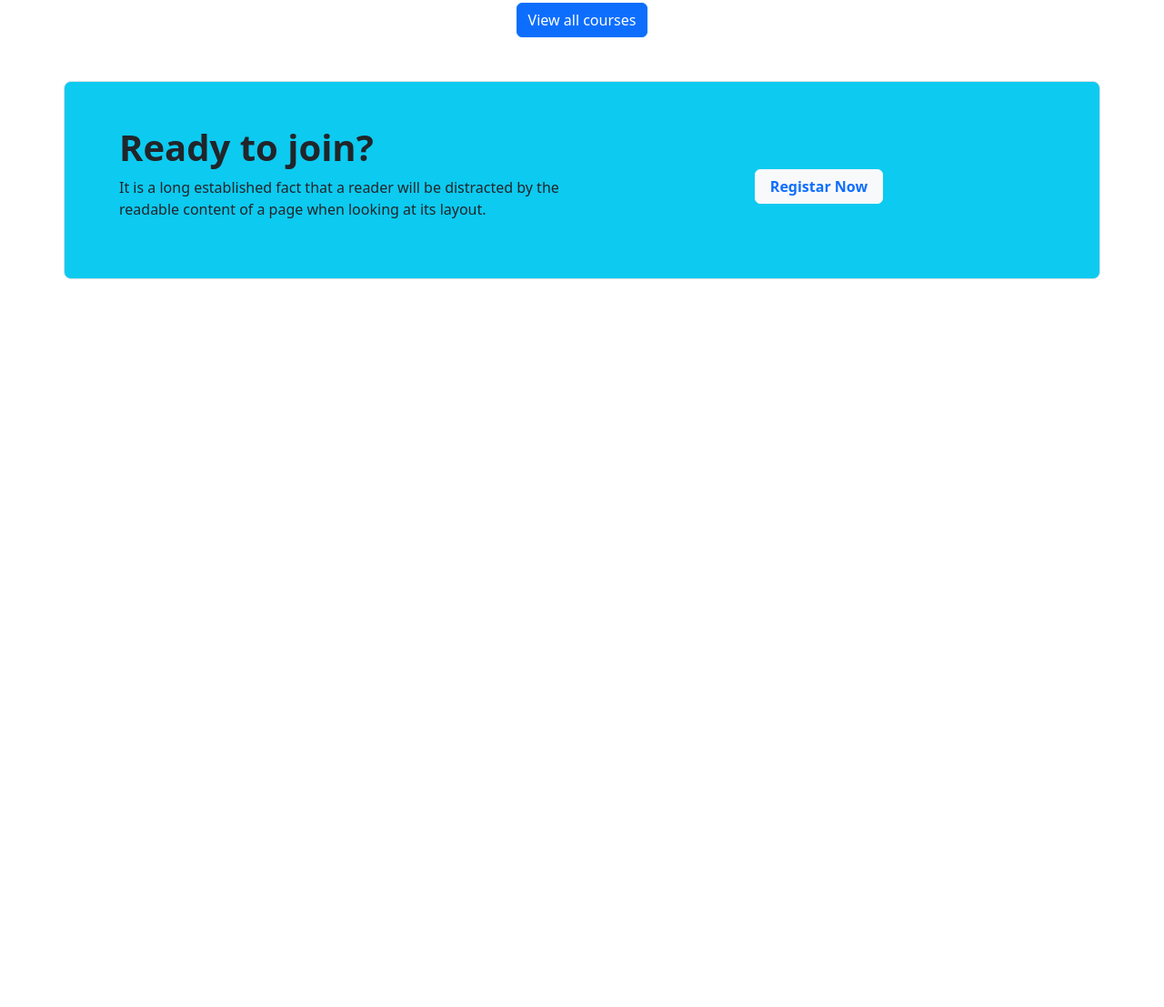
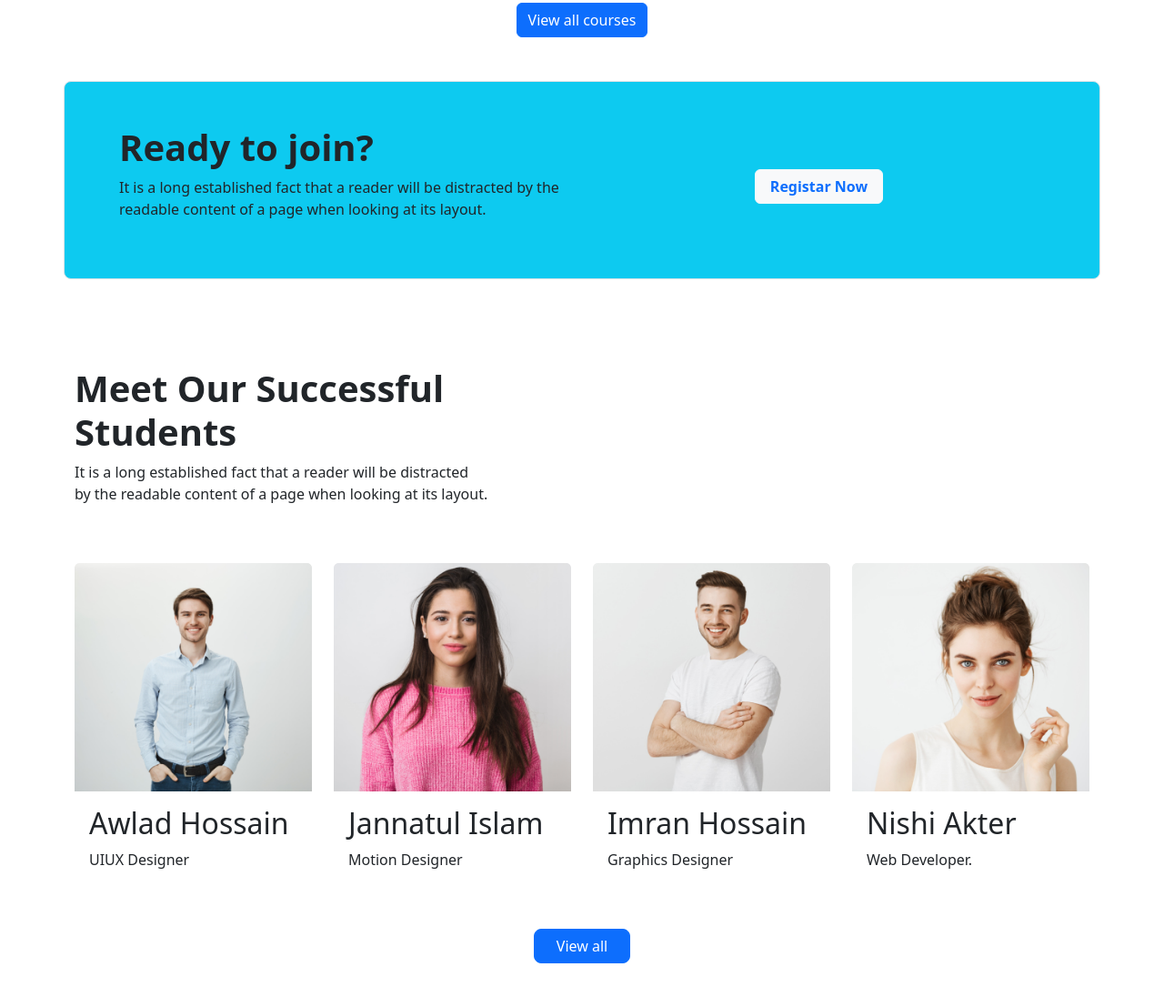
Before and after one commit to nhn1998/Assaingment-3, a plain HTML site: page index.html in a window 1280 px wide. Shown: the part 1719-2826 px from the top of the page at 91% size. Before the commit the page ends 2026 px from the top, so only its background shows below. Drawn offline with nearby package versions, Linux system fonts and the light colour scheme.

Commit message:
successful student added

```diff
--- a/index.html
+++ b/index.html
@@ -127,7 +127,7 @@
       </section>
       <!-- Elearing sections end -->
       <!-- registar section Started -->
-      <section class="container">
+      <section class="container pb-5">
         <div>
           <div class="row bg-info p-5 border rounded-3">
             <div class="col-lg-6 col-md-12">
@@ -162,6 +162,53 @@
         </div>
       </section>
       <!-- registar section end -->
+      <!-- successful student section start -->
+        <section class="container pt-5">
+            <div class="pb-5">
+              <h1 class="fw-bold">Meet Our Successful <br> Students</h1>
+          <p>It is a long established fact that a reader will be distracted <br> by the readable content of a page when looking at its layout.</p>
+            </div>
+          <div class="row row-cols-lg-4 row-cols-md-2 row-cols-sm-1 pb-5">
+            <div class="col-12 card border-0">
+              <img src="images/student/student-1.png" class="card-img-top img-fluid w-100" alt="...">
+              <div class="card-body">
+                <div class="card-title">
+                  <h2>Awlad Hossain</h2>
+                </div>
+                <p class="card-text">UIUX Designer</p>
+              </div>
+            </div>
+            <div class="col-12 card border-0">
+              <img src="images/student/student-2.png" class="card-img-top img-fluid w-100" alt="...">
+              <div class="card-body">
+                <div class="card-title">
+                  <h2>Jannatul Islam</h2>
+                </div>
+                <p class="card-text">Motion Designer</p>
+              </div>
+            </div>
+            <div class="col-12 card border-0">
+              <img src="images/student/student-3.png" class="card-img-top img-fluid w-100" alt="...">
+              <div class="card-body">
+                <div class="card-title">
+                  <h2>Imran Hossain</h2>
+                </div>
+                <p class="card-text">Graphics Designer</p>
+              </div>
+            </div>
+            <div class="col-12 card border-0">
+              <img src="images/student/student-4.png" class="card-img-top " alt="...">
+              <div class="card-body">
+                <div class="card-title">
+                  <h2>Nishi Akter</h2>
+                </div>
+                <p class="card-text">Web Developer.</p>
+              </div>
+            </div>
+          </div>
+          <span class="d-flex justify-content-center"><button class="btn btn-primary px-4 rounded-3 mb-5">View all</button> </span>
+        </section>
+      <!-- successful student section end -->
     </main>
 
     <script src="https://cdn.jsdelivr.net/npm/bootstrap@5.2.0/dist/js/bootstrap.bundle.min.js" integrity="sha384-A3rJD856KowSb7dwlZdYEkO39Gagi7vIsF0jrRAoQmDKKtQBHUuLZ9AsSv4jD4Xa" crossorigin="anonymous"></script>
```
